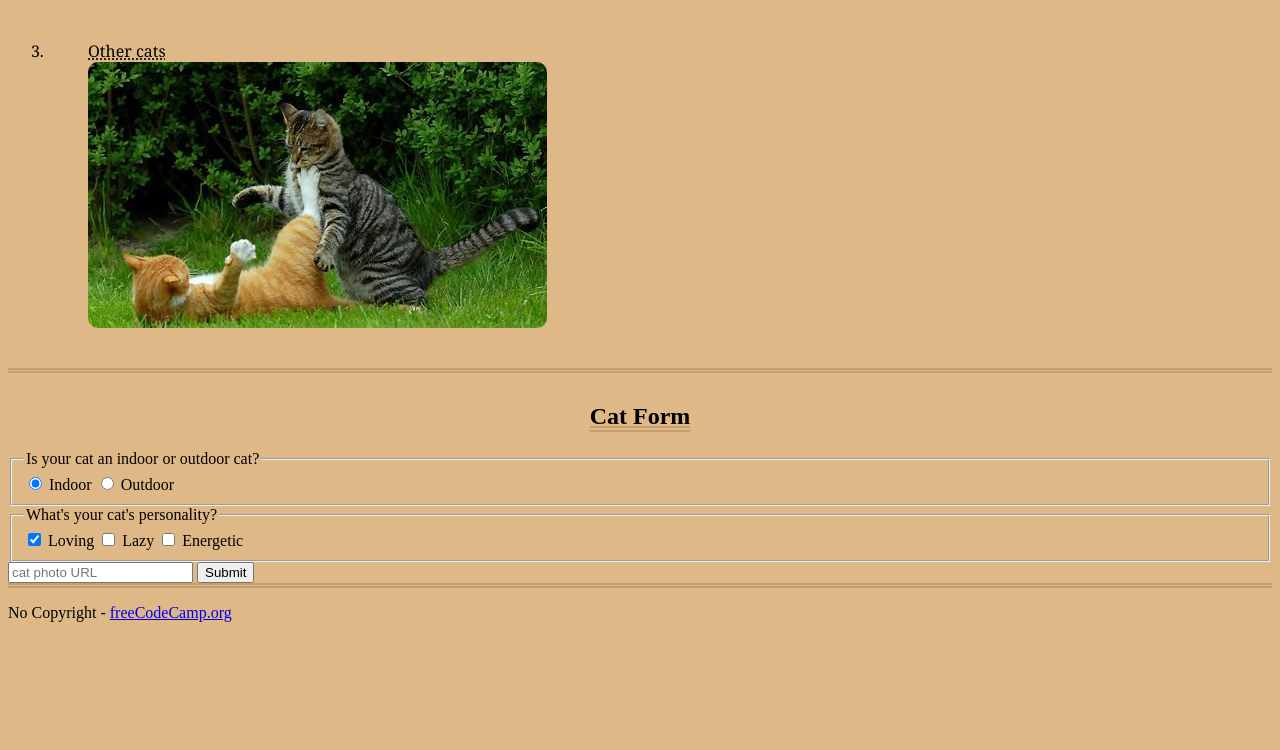
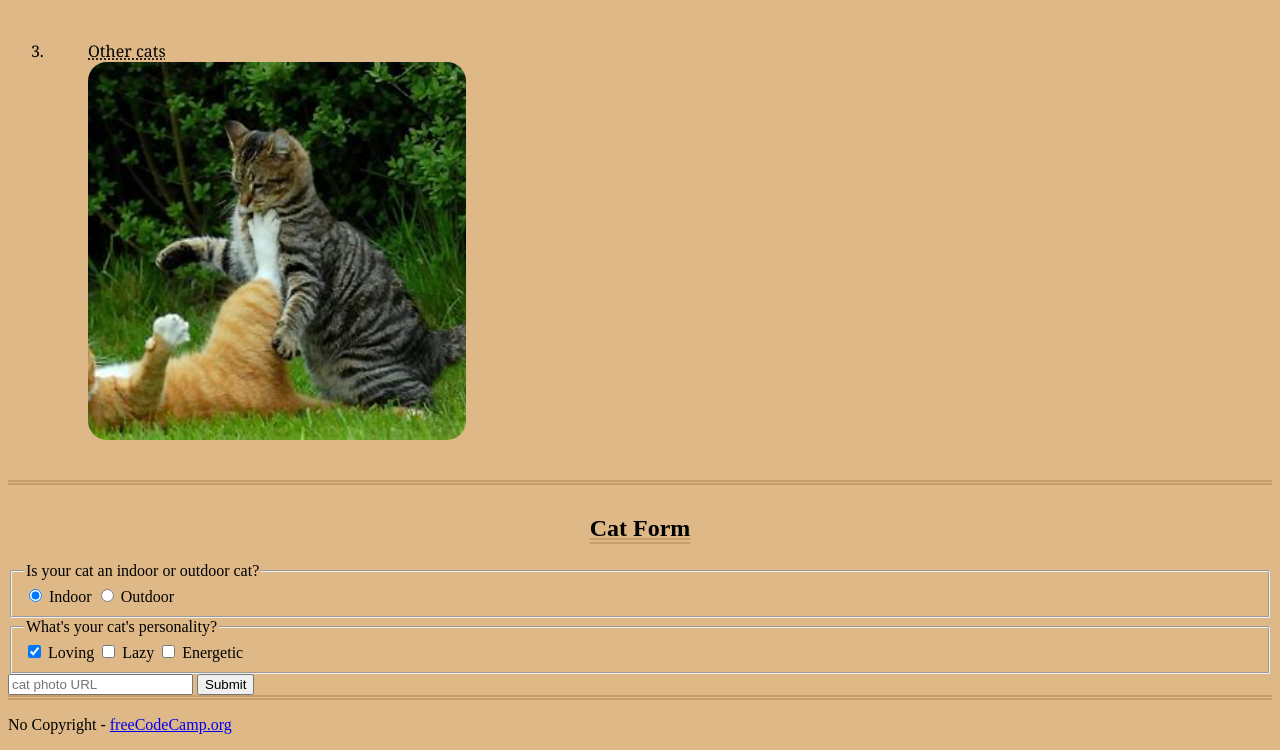
Before and after one commit to yousha-waja/cat-app, a plain HTML site: page index.html in a window 1280 px wide. Shown: the part 2858-3608 px from the top of the page. Before the commit the page ends 3496 px from the top, so only its background shows below. Drawn offline with Linux system fonts and the light colour scheme.

Commit message:
changes made from main branch

```diff
--- a/index.html
+++ b/index.html
@@ -86,6 +86,7 @@
             <figure>
               <figcaption>Other cats</figcaption>
               <img
+              class ="catLove"
                 src="images/cat-fighting.jpeg"
                 alt="Five cats looking around a field."
               />
```
